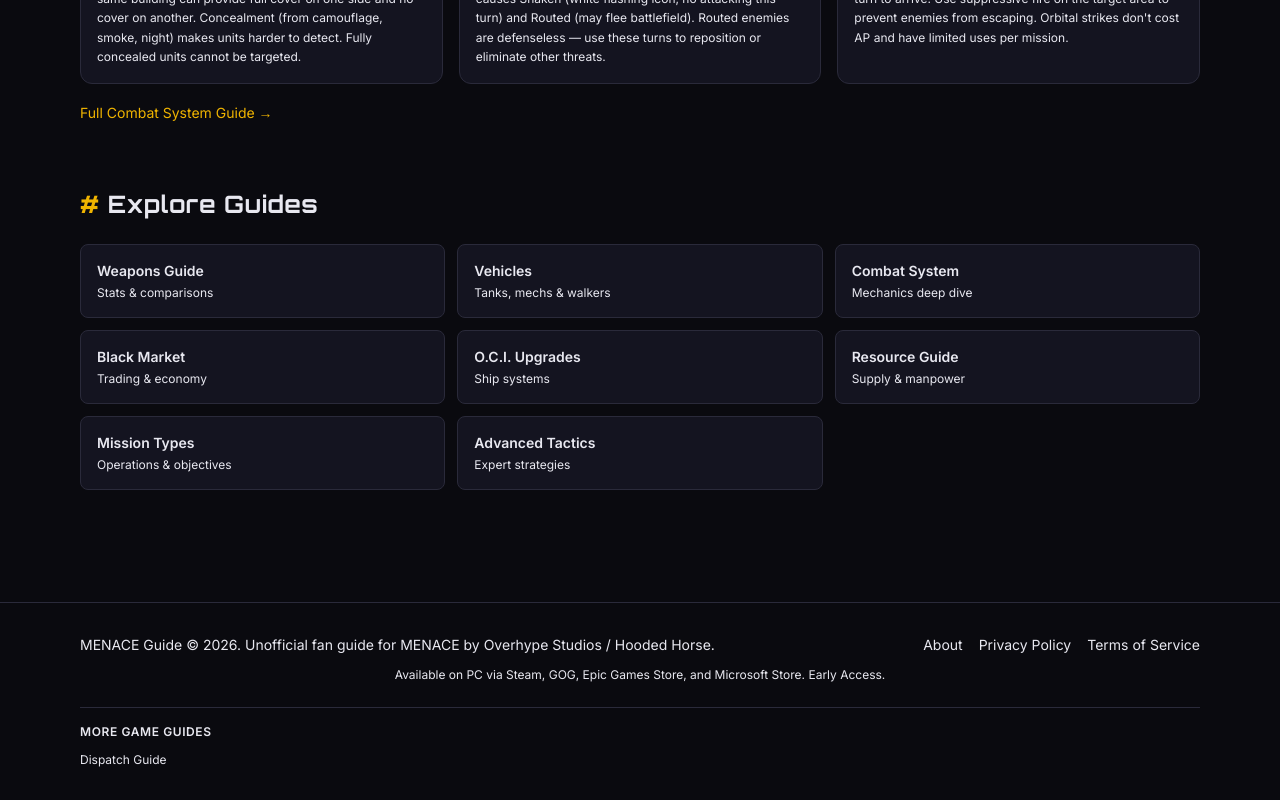
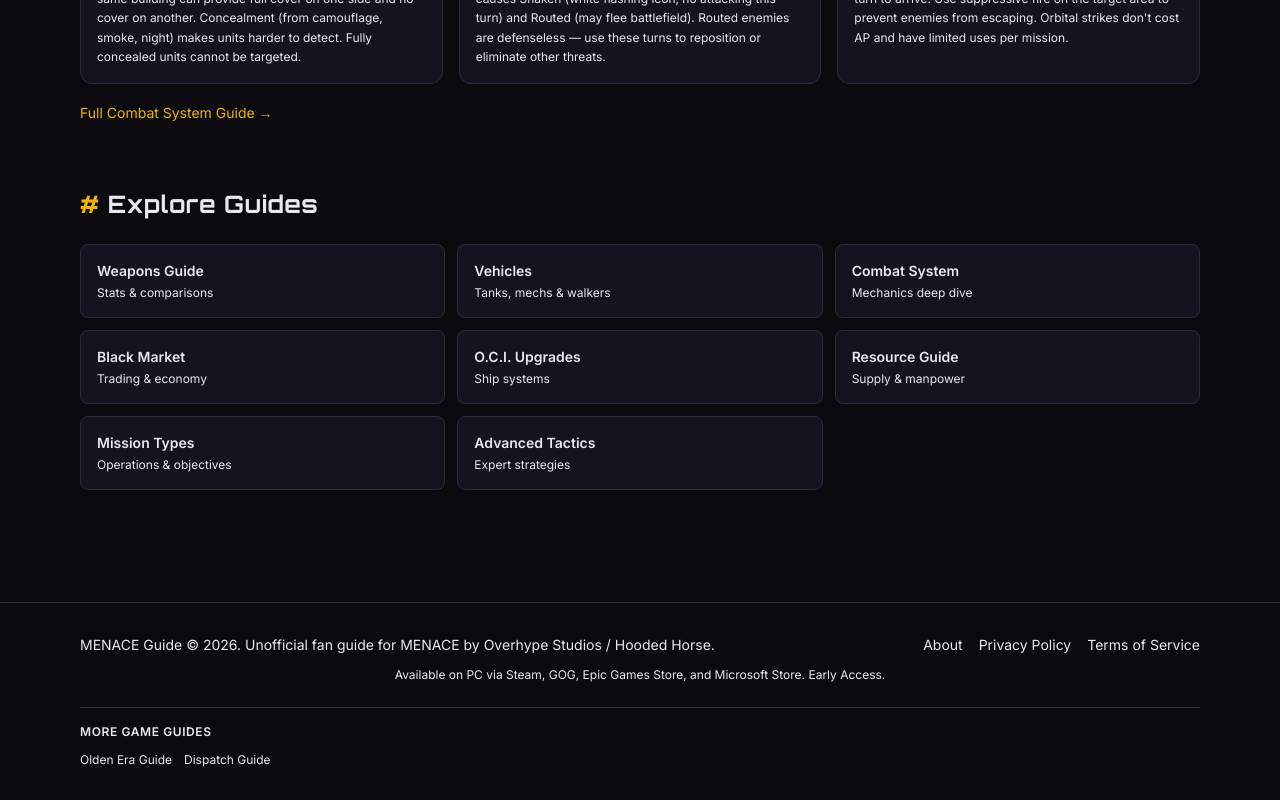
Before and after one commit to ryuuu2020/menace-guide, a Next.js app: page / in a window 1280 px wide. Shown: the part 2022-2822 px from the top of the page. Built offline with nearby package versions, Linux system fonts and the light colour scheme.

Commit message:
feat: add Olden Era Guide to footer inter-link (same genre: strategy)

```diff
--- a/components/Footer.tsx
+++ b/components/Footer.tsx
@@ -28,6 +28,14 @@
           <h4 className="text-xs font-semibold uppercase text-text-muted tracking-wider mb-3">More Game Guides</h4>
           <div className="flex flex-wrap gap-3 text-xs">
             <a
+              href="https://olden-era-guide-tau.vercel.app"
+              target="_blank"
+              rel="noopener noreferrer"
+              className="text-text-muted hover:text-accent transition-colors"
+            >
+              Olden Era Guide
+            </a>
+            <a
               href="https://dispatch-guide-sigma.vercel.app"
               target="_blank"
               rel="noopener noreferrer"
```
